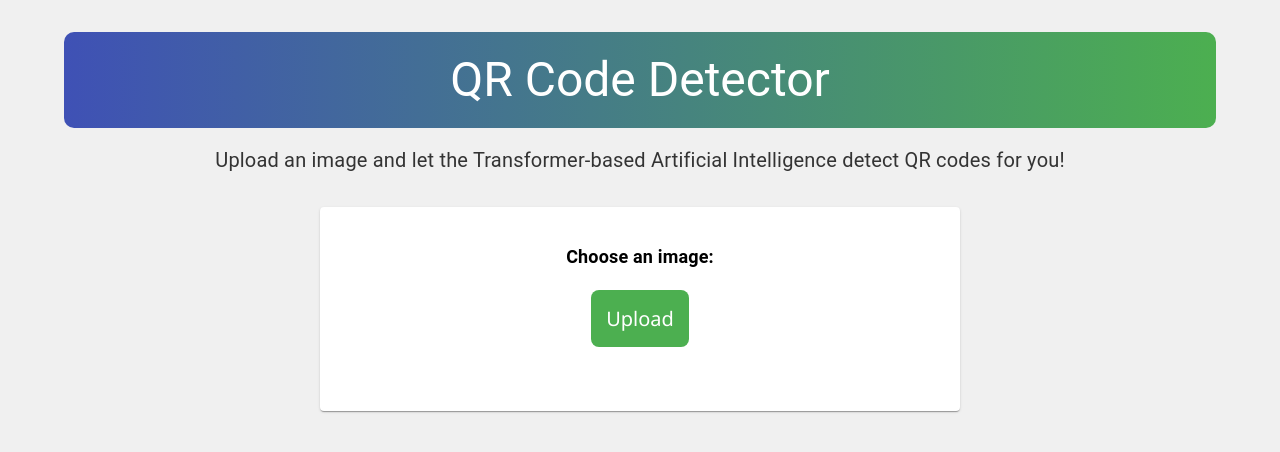
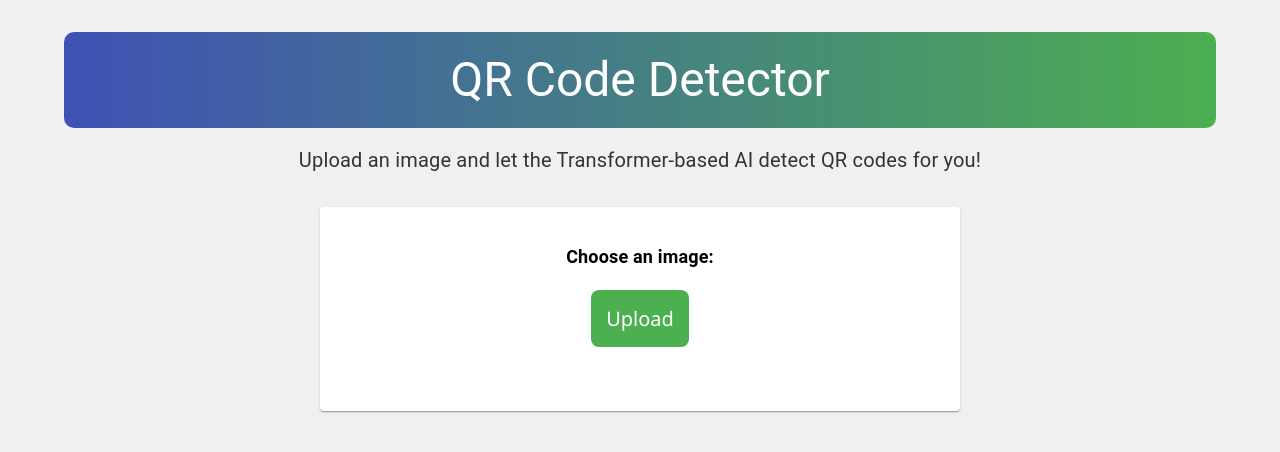
Before and after one commit to correa-rafael/frontend, a React (Create React App) app: page / in a window 1280 px wide. Shown: the top 452 px of the page. Built offline with nearby package versions, Linux system fonts and the light colour scheme.

Commit message:
Update description

```diff
--- a/src/App.tsx
+++ b/src/App.tsx
@@ -47,7 +47,7 @@ const App: React.FC = () => {
           QR Code Detector
         </Typography>
         <Typography variant="body1" align="center" gutterBottom style={{ marginBottom: "20px", fontSize: "20px", color: "#333" }}>
-          Upload an image and let the Transformer-based Artificial Intelligence detect QR codes for you!
+          Upload an image and let the Transformer-based AI detect QR codes for you!
         </Typography>
       </Box>
       <Card className="app-card">
```
